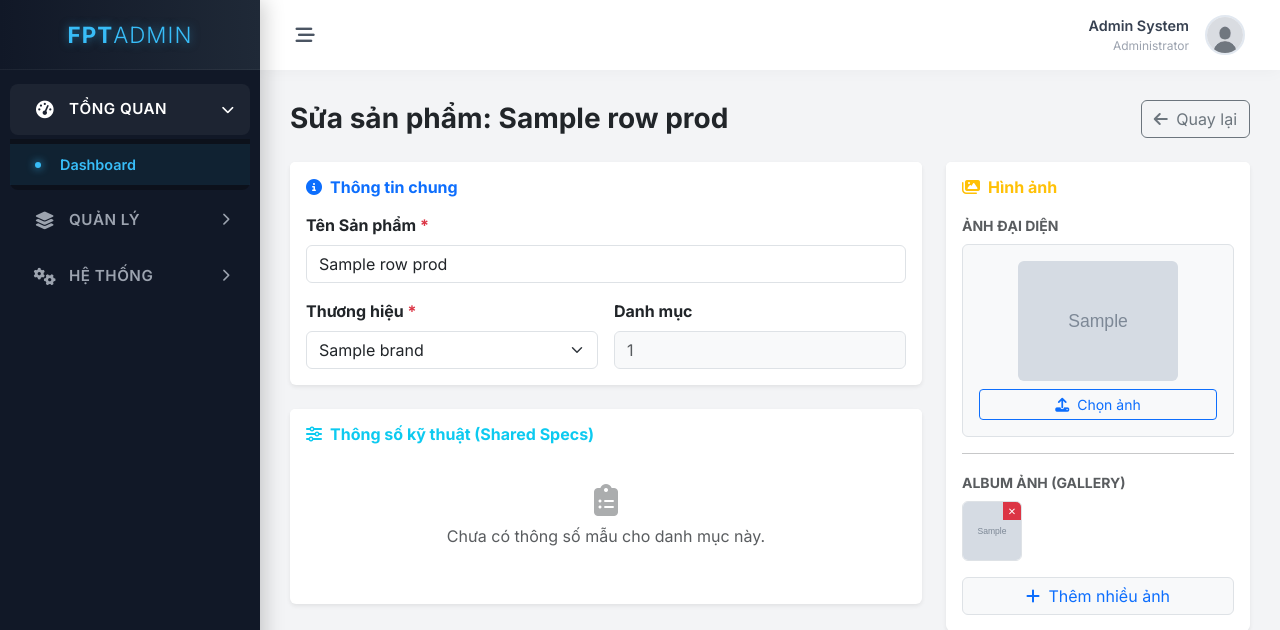
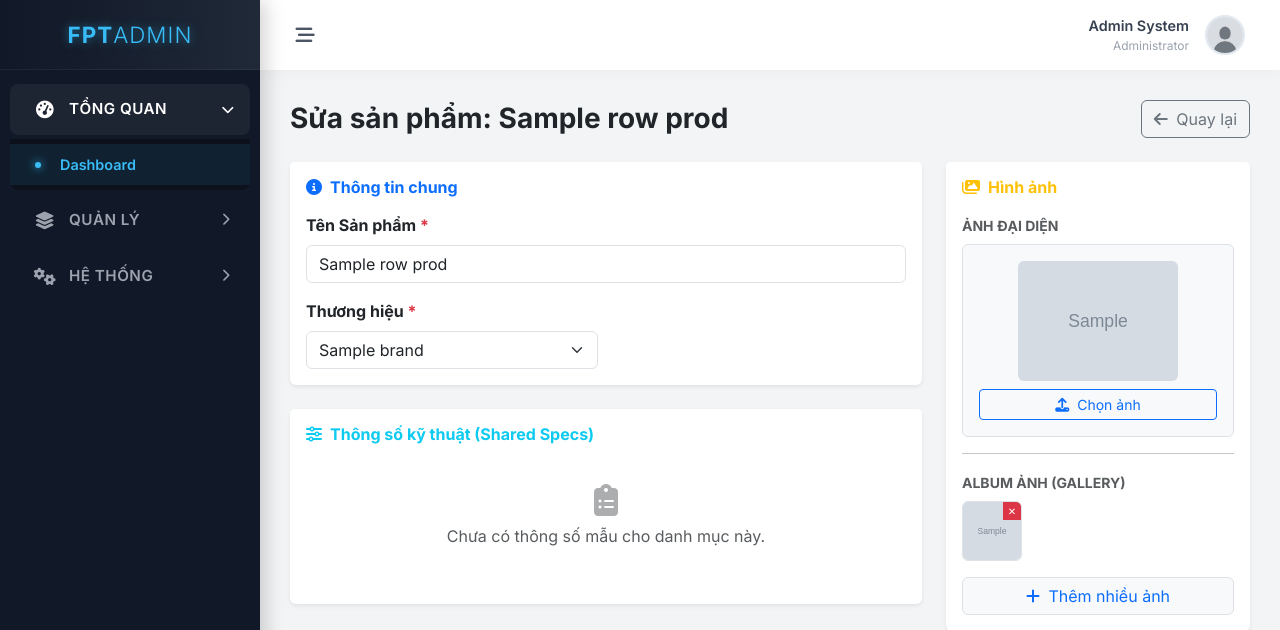
Before and after one commit to Night041104/ThucTapDemo, a PHP site: the page made by app/admin/views/product/form.php in a window 1280 px wide. Shown: the top 630 px of the page. Run offline with PHP 8.4, Linux system fonts and the light colour scheme; the template is opened without the code that fills it: most values are stand-ins (such as "Sample title", 1, 10 or a date in 2020); grey boxes marked "Sample" are stand-in pictures.

Commit message:
xóa số danh mục

```diff
--- a/app/admin/views/product/form.php
+++ b/app/admin/views/product/form.php
@@ -85,11 +85,7 @@
                                 <?php endforeach; ?>
                             </select>
                         </div>
-                        <div class="col-md-6">
-                            <label class="form-label fw-bold">Danh mục</label>
-                            <input type="text" class="form-control bg-light text-muted"
-                                   value="<?= $isEdit ? $rowProd['category_id'] : $selectedCateId ?>" readonly>
-                        </div>
+
                     </div>
                 </div>
             </div>
```
